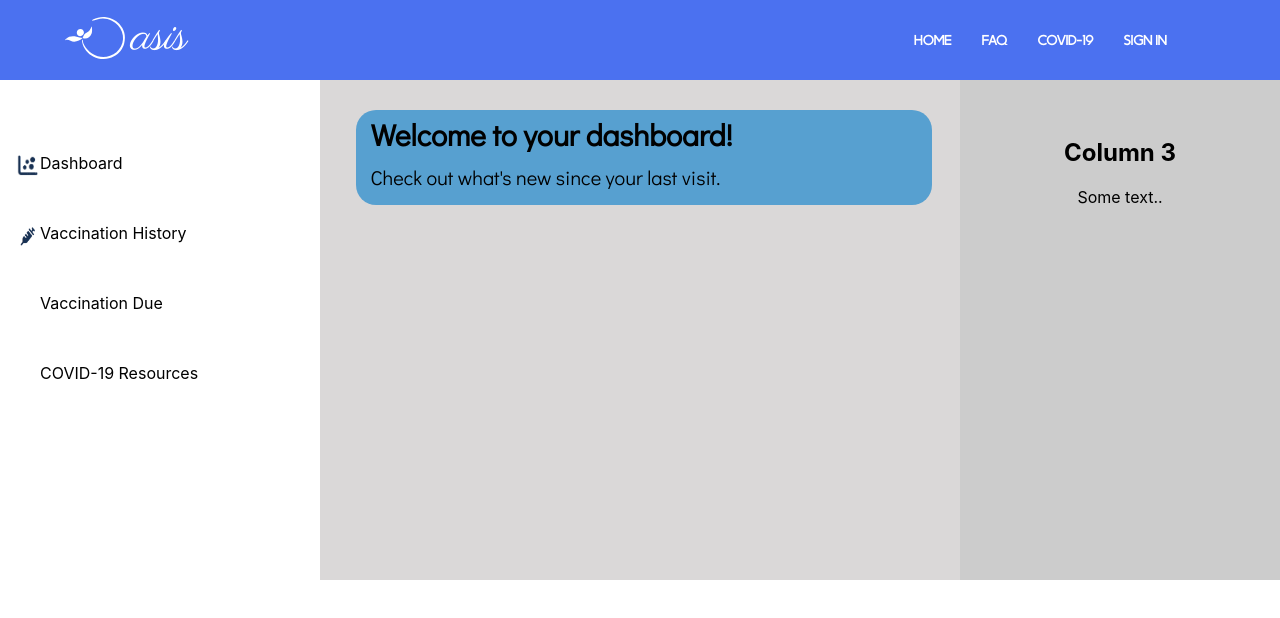
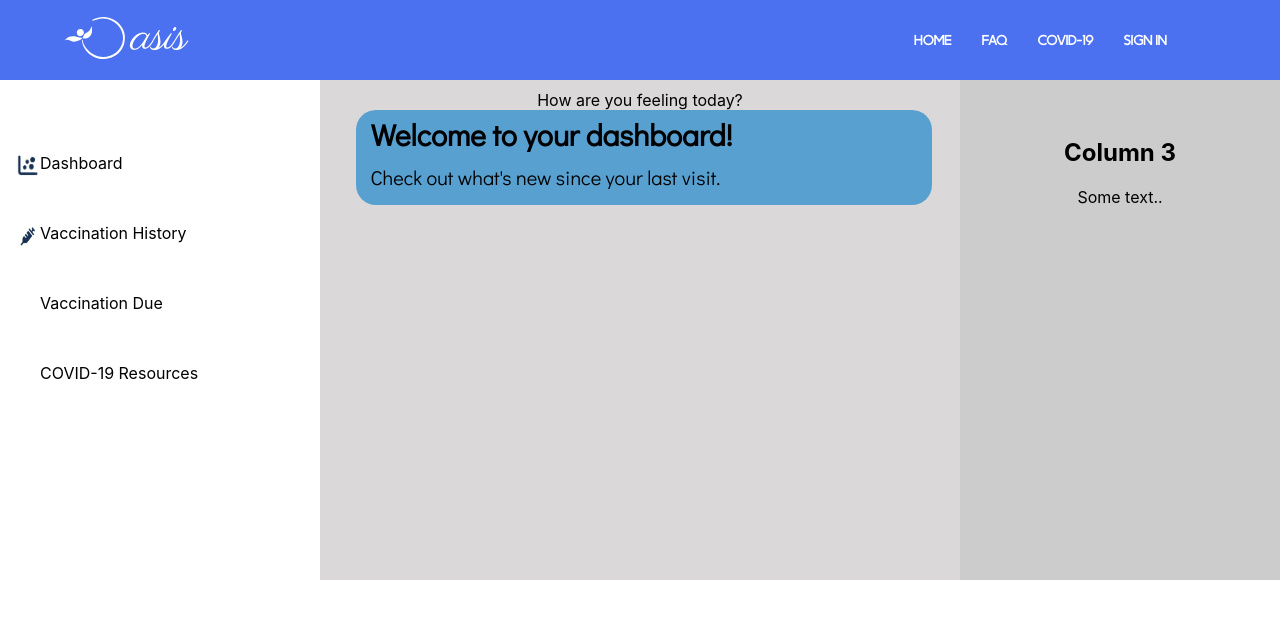
Before and after one commit to akarshroot/oasis, a React (Create React App) app in the folder oasis/: page /dashboard in a window 1280 px wide. Shown: the top 618 px of the page. Built offline with nearby package versions, Linux system fonts and the light colour scheme; the HTML template or start-up script is replaced by a standard one.

Commit message:
dashboard

```diff
--- a/oasis/src/pages/Dashboard.css
+++ b/oasis/src/pages/Dashboard.css
@@ -40,6 +40,10 @@
     text-align : left;
   }
 
+  .feel{
+    color : black;
+  }
+
   .check{
     font-size: 20px;
   }
--- a/oasis/src/pages/Dashboard.js
+++ b/oasis/src/pages/Dashboard.js
@@ -19,7 +19,7 @@ function Dashboard() {
          <b> Welcome to your dashboard!</b><br/>
          <span className = 'check'>Check out what's new since your last visit.</span>
         </div>
-
+        <div className = 'feel'>How are you feeling today?</div>
       </div>
 
       <div className="column right" style={{backgroundColor:"#ccc"}}>
```
